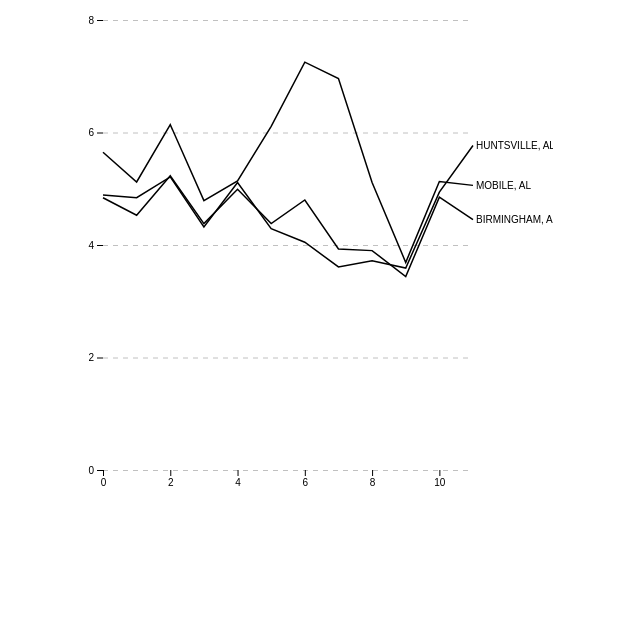
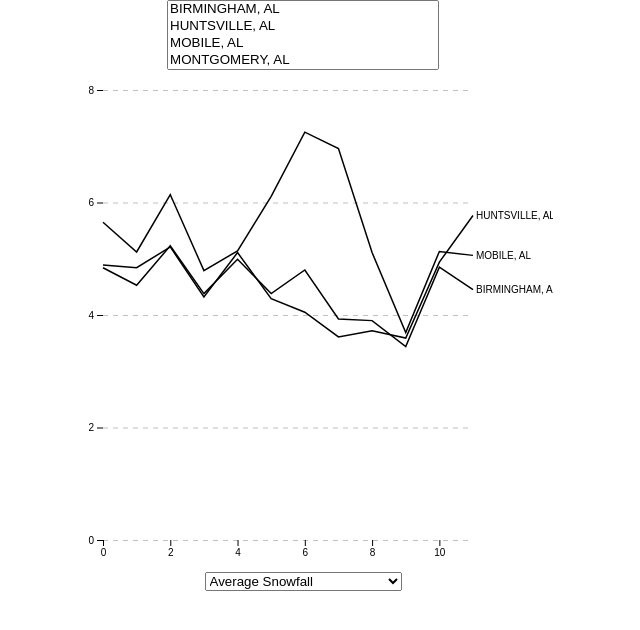
Before and after one commit to DaleMatthews/weather-compare, a React (Create React App) app in the folder weather-compare-app/: page / in a window 1280 px wide. Shown: the top 630 px of the page, without its empty margins (337-977 px from the left). Built offline with nearby package versions, Linux system fonts and the light colour scheme; the HTML template or start-up script is replaced by a standard one.

Commit message:
Separate city/data selection into two components

```diff
--- a/weather-compare-app/src/App.css
+++ b/weather-compare-app/src/App.css
@@ -1,43 +1,6 @@
-.App {
-  text-align: center;
+#app {
   display: flex;
-  flex-direction: row;
+  flex-flow: column nowrap;
   align-items: center;
   justify-content: center;
 }
-
-.App-logo {
-  height: 40vmin;
-  pointer-events: none;
-}
-
-@media (prefers-reduced-motion: no-preference) {
-  .App-logo {
-    animation: App-logo-spin infinite 20s linear;
-  }
-}
-
-.App-header {
-  flex: 1 0 auto;
-  background-color: #282c34;
-  min-height: 100vh;
-  display: flex;
-  flex-direction: column;
-  align-items: center;
-  justify-content: center;
-  font-size: calc(10px + 2vmin);
-  color: white;
-}
-
-.App-link {
-  color: #61dafb;
-}
-
-@keyframes App-logo-spin {
-  from {
-    transform: rotate(0deg);
-  }
-  to {
-    transform: rotate(360deg);
-  }
-}
--- a/weather-compare-app/src/App.js
+++ b/weather-compare-app/src/App.js
@@ -1,9 +1,18 @@
 import React, { Component } from "react";
+import "./App.css";
+import CitySelection from "./components/CitySelection/CitySelection";
+import DataSelection from "./components/DataSelection/DataSelection";
 import WeatherChart from "./components/WeatherChart/WeatherChart";
 
 class App extends Component {
   render() {
-    return <WeatherChart />;
+    return (
+      <div id="app">
+        <CitySelection/>
+        <WeatherChart/>
+        <DataSelection/>
+      </div>
+    );
   }
 }
 
--- a/weather-compare-app/src/components/CityComparison.css
+++ /dev/null
@@ -1,3 +0,0 @@
-.city-comparison {
-  min-width: 50vw;
-}
--- a/weather-compare-app/src/components/CityComparison.js
+++ b/weather-compare-app/src/components/CityComparison.js
@@ -1,6 +1,5 @@
 import React from 'react';
 import { connect } from 'react-redux';
-import './CityComparison.css';
 import { getSelectedCityData } from '../redux/selectors';
 
 const CityComparison = ({ cities, selectedDataset }) => (
--- /dev/null
+++ b/weather-compare-app/src/components/CitySelection/CitySelection.js
@@ -0,0 +1,19 @@
+import React from "react";
+import { connect } from "react-redux";
+import WeatherData from "../../data/weather-data.json";
+import { setCitySelection } from "../../redux/actions";
+
+const CitySelection = ({ setCitySelection }) => {
+  const cities = Object.keys(WeatherData)
+  const cityOptions = cities.map(city => <option>{city}</option>);
+
+  return (
+    <div>
+      <select multiple onChange={e => setCitySelection([...e.target.options].filter(o => o.selected).map(o => o.value))}>
+      {cityOptions}
+      </select>
+    </div>
+  );
+};
+
+export default connect(null, { setCitySelection })(CitySelection);
--- /dev/null
+++ b/weather-compare-app/src/components/DataSelection/DataSelection.js
@@ -0,0 +1,19 @@
+import React from "react";
+import { connect } from "react-redux";
+import WeatherData from "../../data/weather-data.json";
+import { setDatasetSelection } from "../../redux/actions";
+
+const DataSelection = ({ setDatasetSelection }) => {
+  const cities = Object.keys(WeatherData)
+  const datasets = Object.keys(WeatherData[cities[0]]).map(dataset => <option>{dataset}</option>);
+
+  return (
+    <div>
+      <select onChange={e => setDatasetSelection(e.target.value)}>
+        {datasets}
+      </select>
+    </div>
+  );
+};
+
+export default connect(null, { setDatasetSelection })(DataSelection);
--- a/weather-compare-app/src/components/WeatherChart/WeatherChart.js
+++ b/weather-compare-app/src/components/WeatherChart/WeatherChart.js
@@ -1,5 +1,7 @@
 import React, { Component } from "react";
 import * as d3 from "d3";
+import { connect } from "react-redux";
+import { getSelectedCityData } from "../../redux/selectors";
 import "./WeatherChart.css";
 
 class WeatherChart extends Component {
@@ -173,4 +175,10 @@ class WeatherChart extends Component {
   }
 }
 
-export default WeatherChart;
+const mapStateToProps = state => {
+  const { selectedCities, selectedDataset } = state;
+  const cities = getSelectedCityData(state, selectedCities, selectedDataset);
+  return { cities, selectedDataset };
+};
+
+export default connect(mapStateToProps)(WeatherChart);
```
Also changed, not shown: weather-compare-app/src/components/DataSelection.js (deleted, +0 -30 lines).
